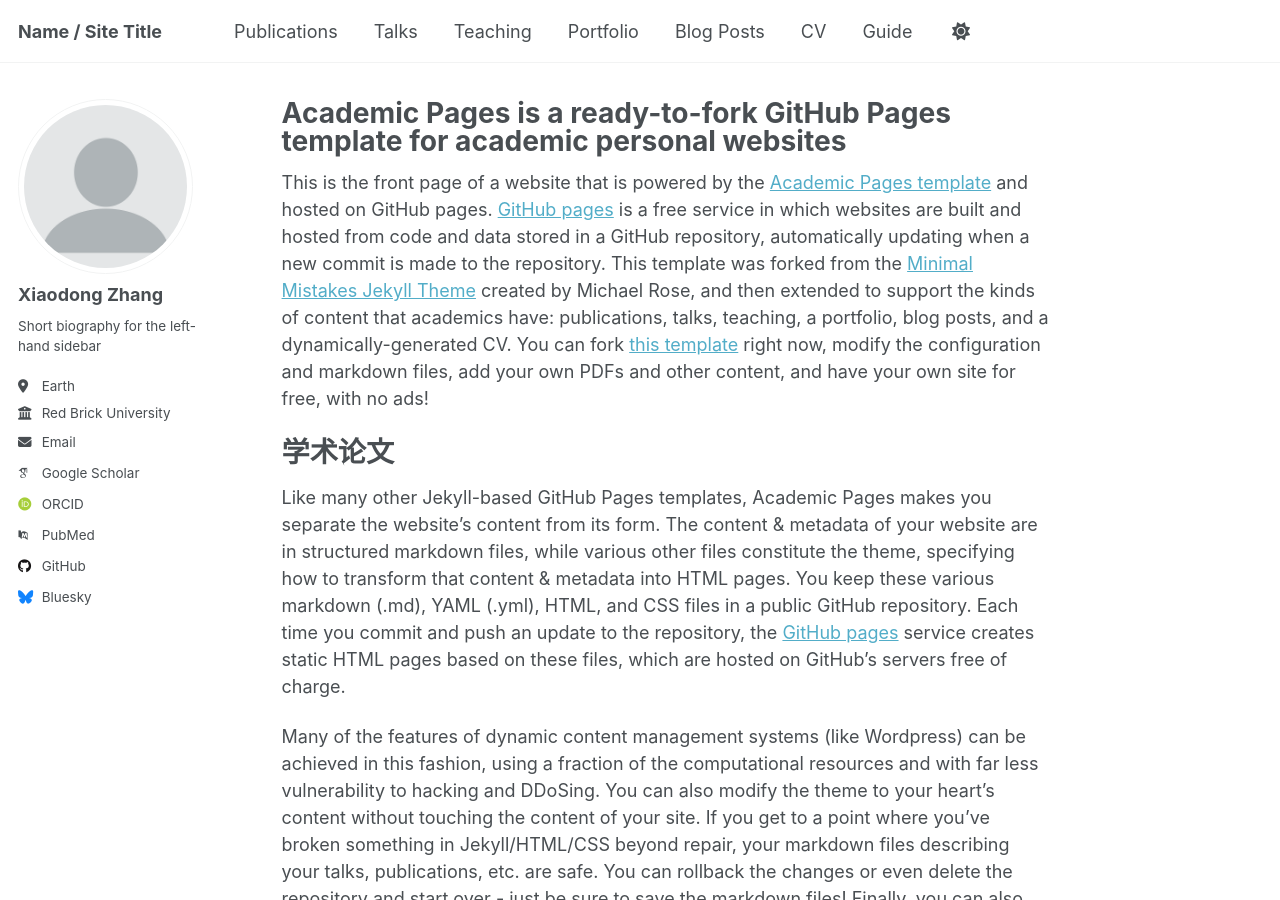
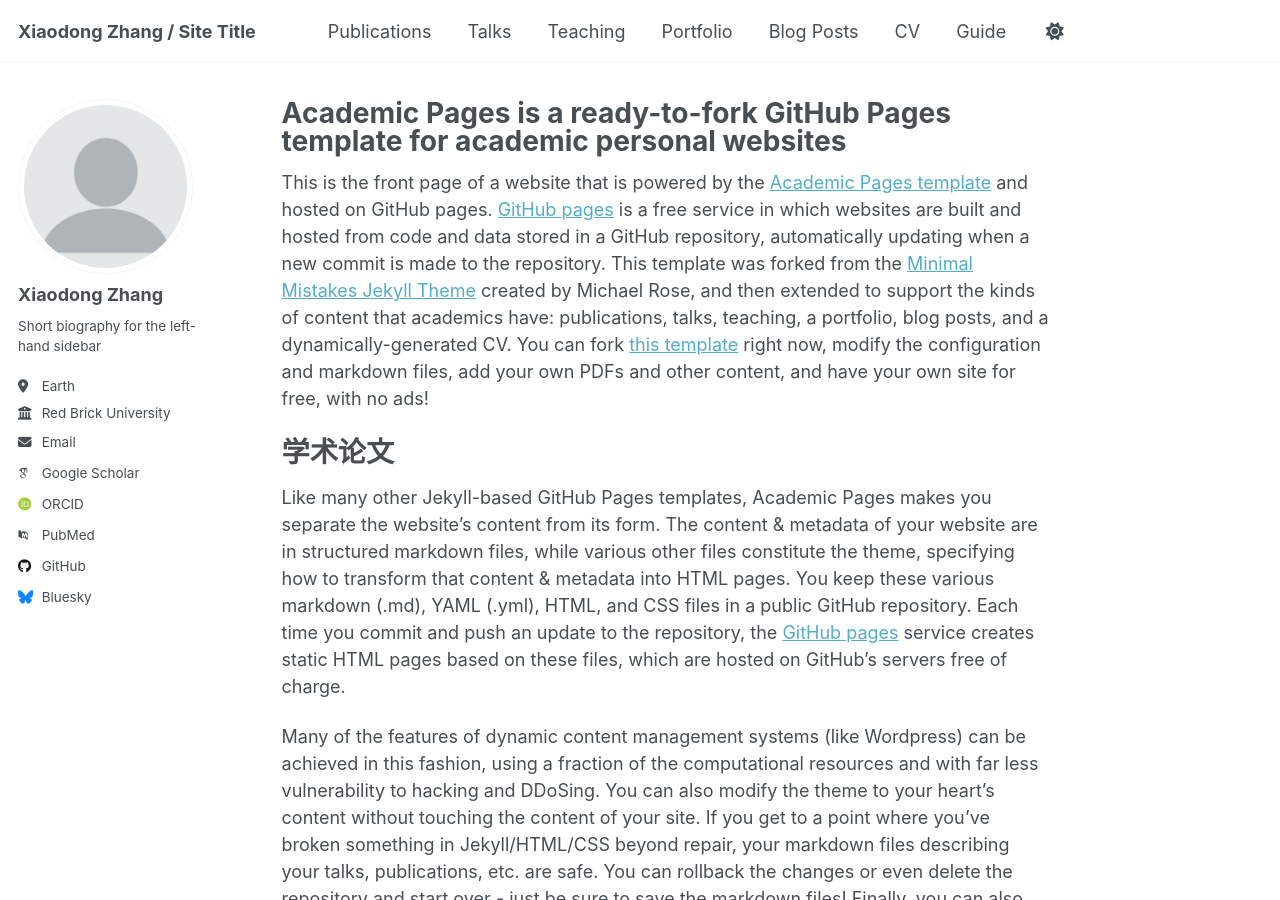
Before and after one commit to zhangxiaodong-imut/zhangxiaodong-imut.github.io, a Jekyll site: the page built from _pages/about.md, in a window 1280 px wide and 900 px high. Built offline with Jekyll 4.4.1, drawn with Linux system fonts in a browser that asks for light colours; some web fonts are replaced.

Commit message:
Update _config.yml

```diff
--- a/_config.yml
+++ b/_config.yml
@@ -9,7 +9,7 @@
 # Basic Site Settings
 locale                   : "en-US"
 site_theme               : "default"
-title                    : "Name / Site Title"
+title                    : "Xiaodong Zhang / Site Title"
 title_separator          : "-"
 name                     : &name "Your Name"
 description              : &description "personal description"
```
